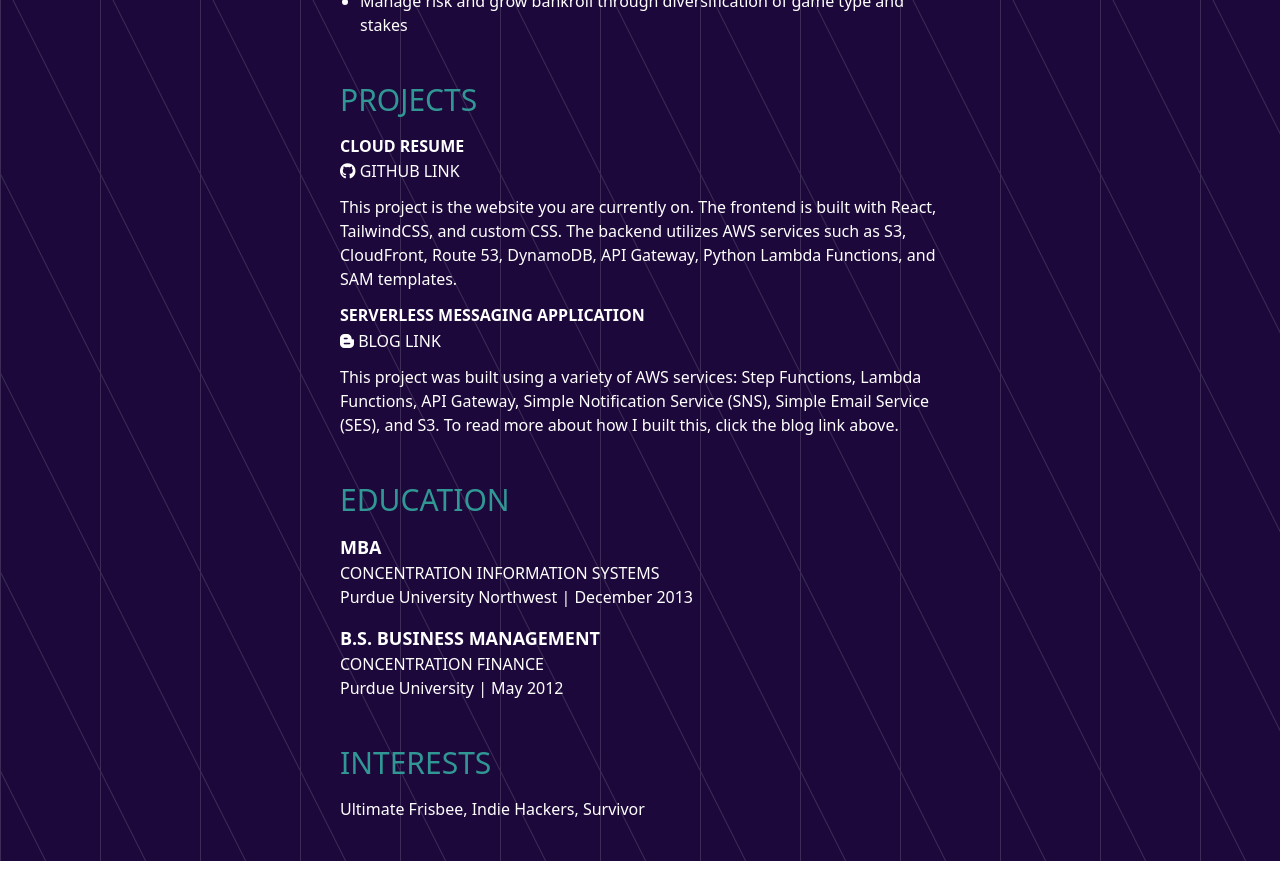
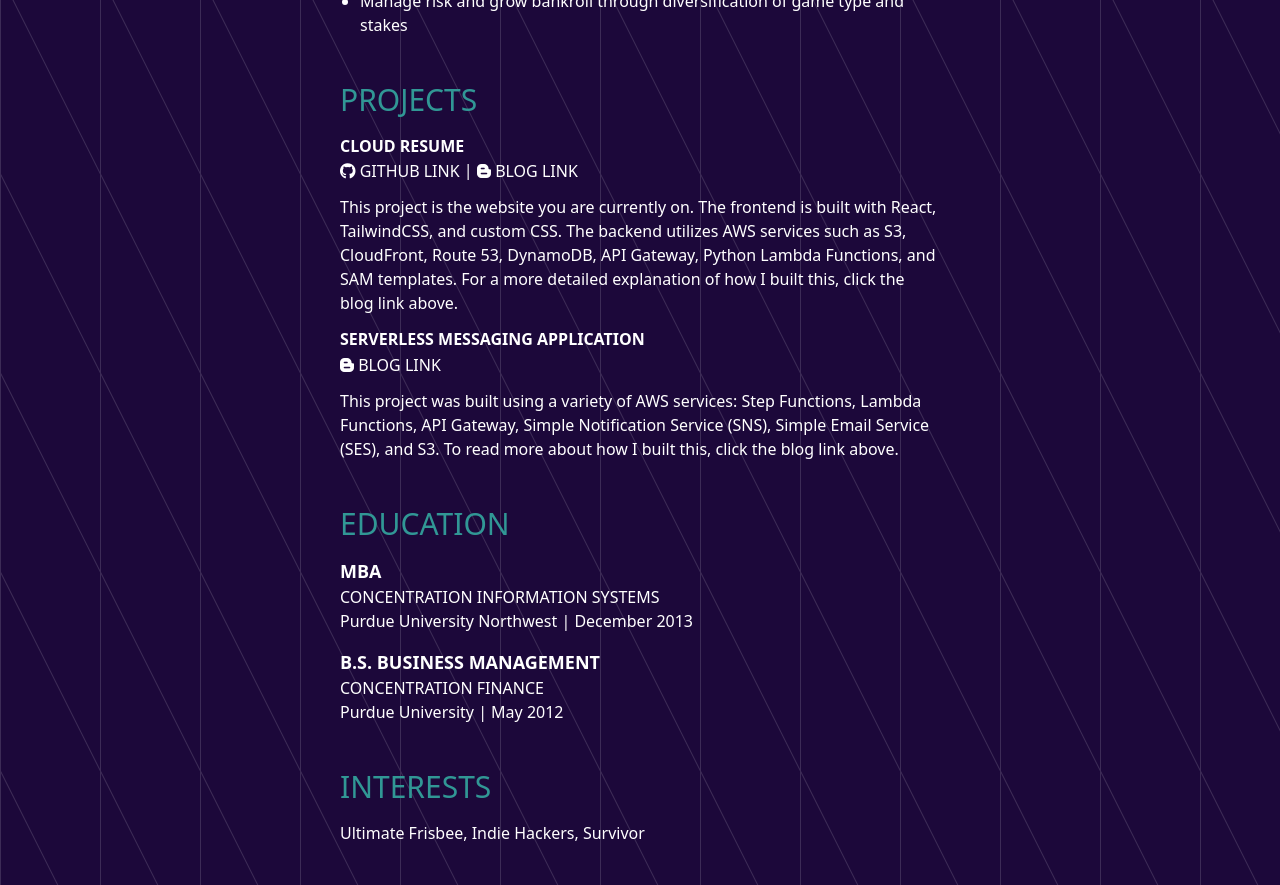
Before and after one commit to erhallow/cloud-resume, a React (Create React App) app: page / in a window 1280 px wide. Shown: the part 1420-2305 px from the top of the page. Before the commit the page ends 2281 px from the top, so only its background shows below. Built offline with nearby package versions, Linux system fonts and the light colour scheme; no server answers.

Commit message:
blog link update

```diff
--- a/src/components/Projects.js
+++ b/src/components/Projects.js
@@ -16,13 +16,25 @@ export class Projects extends Component {
             >
               <i className='fab fa-github'></i> GITHUB LINK{' '}
             </a>{' '}
+          </span>{' '}
+          |{' '}
+          <span>
+            <a
+              href='https://erhallow.hashnode.dev/cloud-resume-challenge-ckg1f6bhb01oiw6s1dd5399qv'
+              target='_blank'
+              rel='noopener noreferrer'
+              className='hover-underline-center'
+            >
+              <i class='fab fa-blogger-b'></i> BLOG LINK{' '}
+            </a>{' '}
           </span>
         </div>
         <div className='mt-3 mb-3'>
           This project is the website you are currently on. The frontend is
           built with React, TailwindCSS, and custom CSS. The backend utilizes
           AWS services such as S3, CloudFront, Route 53, DynamoDB, API Gateway,
-          Python Lambda Functions, and SAM templates.
+          Python Lambda Functions, and SAM templates. For a more detailed
+          explanation of how I built this, click the blog link above.
         </div>
         <div>
           <h3 className='font-bold'>SERVERLESS MESSAGING APPLICATION</h3>
```
